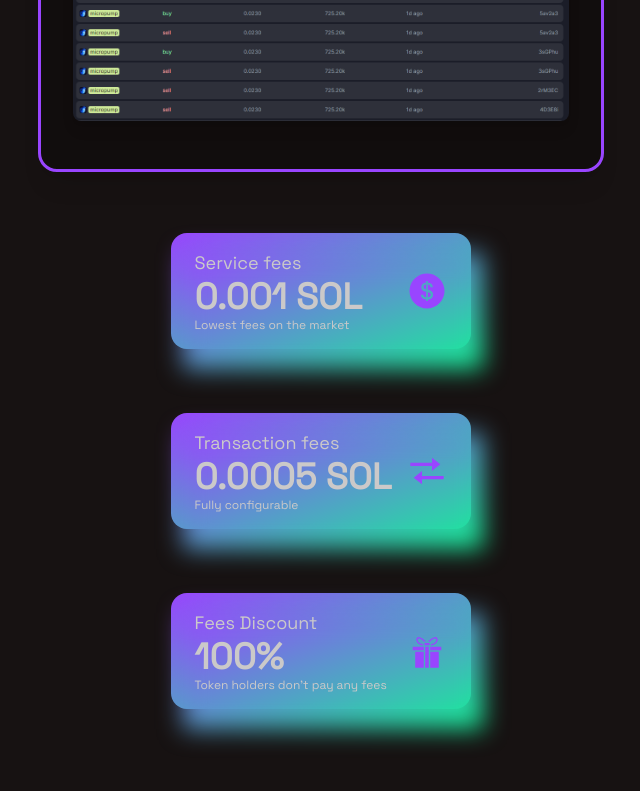
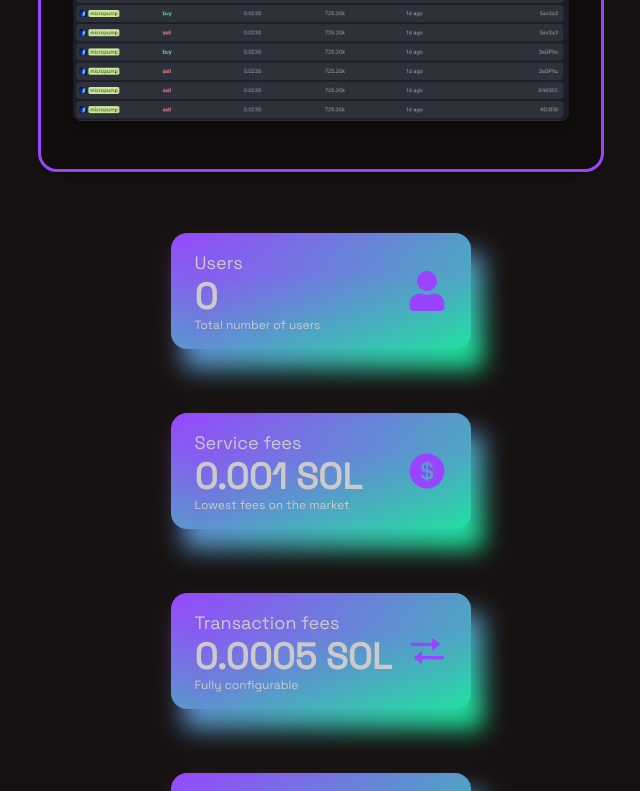
Before and after one commit to nikossoftwaredev/pump-fun-micro-buys, a Next.js app: page / in a window 1280 px wide. Shown: the part 2000-2791 px from the top of the page, without its empty margins (319-959 px from the left). Built offline with nearby package versions, Linux system fonts and the light colour scheme; no server answers.

Commit message:
added get for users

```diff
--- a/components/MobileHeader.tsx
+++ b/components/MobileHeader.tsx
@@ -1,9 +1,10 @@
 "use client";
 import SocialsSection from "@/components/SocialsSection";
-import { headerLinks } from "@/data/config";
+import { TELEGRAM_BOT_URL, headerLinks } from "@/data/config";
 import { useState } from "react";
 import { MdMenu, MdClose } from "react-icons/md";
 import Logo from "./Logo";
+import Button from "./Button";
 
 const MobileHeader = () => {
   const [openModal, setOpenModal] = useState(false);
@@ -21,6 +22,9 @@ const MobileHeader = () => {
       </div>
       {openModal && (
         <div className="p-3 h-screen-small h-screen w-screen rounded-lg max-h-screen max-w-none flex  items-center flex-col bg-base-100  backdrop-blur-lg">
+          <a href={TELEGRAM_BOT_URL} target="_blank">
+            <Button>Launch App</Button>
+          </a>
           <span className="flex flex-col gap-4 mb-10">
             {headerLinks.map((linkConfig, idx) => {
               return (
@@ -36,6 +40,7 @@ const MobileHeader = () => {
               );
             })}
           </span>
+
           <SocialsSection />
         </div>
       )}
--- a/components/StatsSection.tsx
+++ b/components/StatsSection.tsx
@@ -1,19 +1,24 @@
-import { title } from "process";
+"use client";
+import axios from "axios";
+import { useEffect, useMemo, useState } from "react";
 import { AiFillDollarCircle } from "react-icons/ai";
 import { BiTransfer } from "react-icons/bi";
 import { GiPresent } from "react-icons/gi";
+import { FaUser } from "react-icons/fa";
+
+interface GradientCardProps {
+  title: string;
+  icon: JSX.Element;
+  description?: string;
+  value: string;
+}
 
 const GradientCard = ({
   title,
   icon,
   description,
   value,
-}: {
-  title: string;
-  description?: string;
-  icon: JSX.Element;
-  value: string;
-}) => (
+}: GradientCardProps) => (
   <div
     className="
 card
@@ -44,9 +49,29 @@ before:translate-y-5
 );
 
 const StatsSection = () => {
-  return (
-    <section id="stats" className="grid  grid-cols-1  gap-16 ">
-      {[
+  const [users, setUsers] = useState<number>(0);
+
+  useEffect(() => {
+    const dataCall = async () => {
+      try {
+        const { data } = await axios.get(`http://34.125.202.121:8080/users`);
+        setUsers(data.totalUsers);
+      } catch (e) {
+        console.log(e);
+      }
+    };
+
+    dataCall();
+  }, []);
+
+  const stats = useMemo(() => {
+    return [
+      {
+        title: "Users",
+        icon: <FaUser size={40} />,
+        value: `${users}`,
+        description: "Total number of users",
+      },
       {
         title: "Service fees",
         icon: <AiFillDollarCircle size={40} />,
@@ -65,7 +90,12 @@ const StatsSection = () => {
         value: "100%",
         description: "Token holders don't pay any fees",
       },
-      ].map((props, i) => (
+    ];
+  }, [users]);
+
+  return (
+    <section id="stats" className="grid  grid-cols-1  gap-16 ">
+      {stats.map((props, i) => (
         <GradientCard key={i} {...props} />
       ))}
     </section>
--- a/package.json
+++ b/package.json
@@ -9,6 +9,7 @@
     "lint": "next lint"
   },
   "dependencies": {
+    "axios": "^1.7.2",
     "next": "14.2.3",
     "react": "^18",
     "react-dom": "^18",
```
Also changed, not shown: 2 other files (tests, documents, lock files or other folders). Lines whose indentation alone changed are shown as unchanged.
